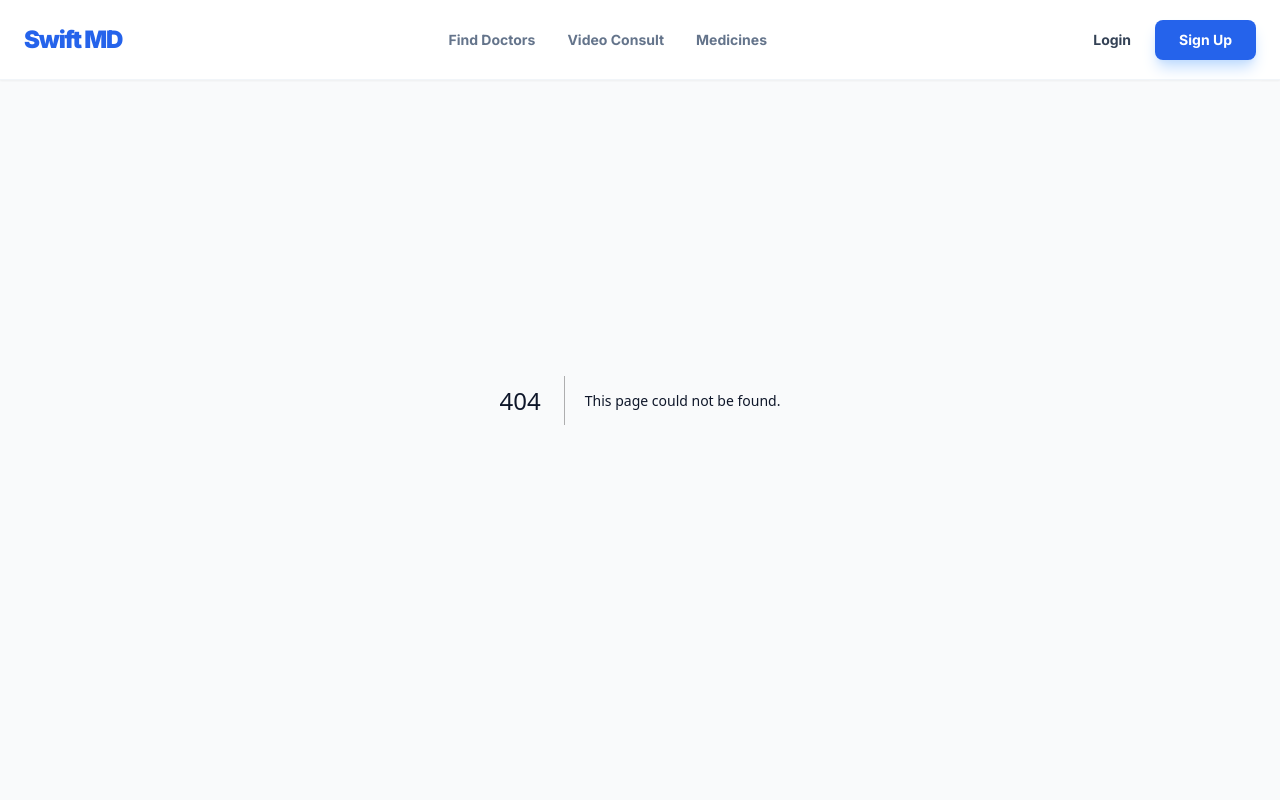
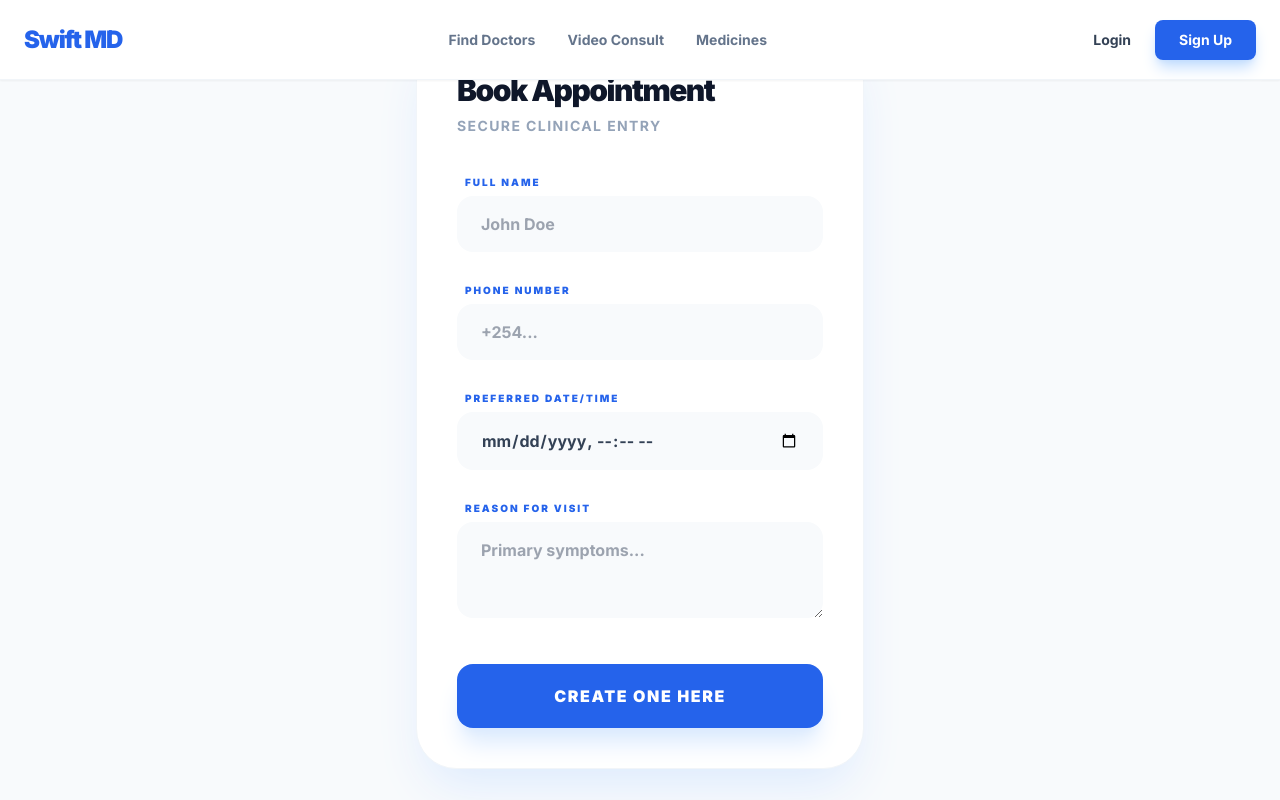
Before and after one commit to mugwe88-ops/MedicareAI, a Next.js app in the folder frontend/: page /appointments in a window 1280 px wide. Before the commit this address had no page. Built offline with nearby package versions, Linux system fonts and the light colour scheme.

Commit message:
update appointments/page.tsx

```diff
--- /dev/null
+++ b/frontend/app/appointments/page.tsx
@@ -0,0 +1,94 @@
+"use client";
+import { useState } from "react";
+import { useRouter } from "next/navigation";
+
+export default function BookAppointment() {
+  const router = useRouter();
+  const [formData, setFormData] = useState({
+    patient_name: "",
+    phone: "",
+    appointment_time: "",
+    reason: ""
+  });
+
+  const handleSubmit = async (e: React.FormEvent) => {
+    e.preventDefault();
+    console.log("Submitting to Render...", formData);
+
+    try {
+      const res = await fetch("https://medicareai-1.onrender.com/api/appointments", {
+        method: "POST",
+        headers: { "Content-Type": "application/json" },
+        body: JSON.stringify(formData),
+      });
+
+      if (res.ok) {
+        alert("Success! Your appointment is secured.");
+        router.push("/doctor/dashboard");
+      } else {
+        alert("Submission failed. Please check the clinical logs.");
+      }
+    } catch (err) {
+      console.error("Connection Error:", err);
+      alert("Could not reach the server.");
+    }
+  };
+
+  return (
+    <div className="min-h-screen bg-slate-50 flex items-center justify-center p-6">
+      <div className="max-w-md w-full bg-white rounded-[2.5rem] shadow-2xl shadow-blue-100 p-10 border border-slate-100">
+        <h2 className="text-3xl font-black text-slate-900 tracking-tighter mb-2">Book Appointment</h2>
+        <p className="text-slate-400 font-bold text-sm uppercase tracking-widest mb-8">Secure Clinical Entry</p>
+
+        <form onSubmit={handleSubmit} className="flex flex-col gap-6">
+          <div>
+            <label className="text-[10px] font-black uppercase tracking-[0.2em] text-blue-600 ml-2">Full Name</label>
+            <input
+              required
+              className="w-full mt-1 px-6 py-4 bg-slate-50 border-none rounded-2xl font-bold text-slate-700 focus:ring-2 focus:ring-blue-500 transition-all"
+              placeholder="John Doe"
+              onChange={(e) => setFormData({...formData, patient_name: e.target.value})}
+            />
+          </div>
+
+          <div>
+            <label className="text-[10px] font-black uppercase tracking-[0.2em] text-blue-600 ml-2">Phone Number</label>
+            <input
+              required
+              className="w-full mt-1 px-6 py-4 bg-slate-50 border-none rounded-2xl font-bold text-slate-700 focus:ring-2 focus:ring-blue-500 transition-all"
+              placeholder="+254..."
+              onChange={(e) => setFormData({...formData, phone: e.target.value})}
+            />
+          </div>
+
+          <div>
+            <label className="text-[10px] font-black uppercase tracking-[0.2em] text-blue-600 ml-2">Preferred Date/Time</label>
+            <input
+              required
+              type="datetime-local"
+              className="w-full mt-1 px-6 py-4 bg-slate-50 border-none rounded-2xl font-bold text-slate-700 focus:ring-2 focus:ring-blue-500 transition-all"
+              onChange={(e) => setFormData({...formData, appointment_time: e.target.value})}
+            />
+          </div>
+
+          <div>
+            <label className="text-[10px] font-black uppercase tracking-[0.2em] text-blue-600 ml-2">Reason for Visit</label>
+            <textarea
+              required
+              className="w-full mt-1 px-6 py-4 bg-slate-50 border-none rounded-2xl font-bold text-slate-700 focus:ring-2 focus:ring-blue-500 transition-all h-24"
+              placeholder="Primary symptoms..."
+              onChange={(e) => setFormData({...formData, reason: e.target.value})}
+            />
+          </div>
+
+          <button
+            type="submit"
+            className="w-full py-5 bg-blue-600 text-white rounded-2xl font-black uppercase tracking-widest shadow-xl shadow-blue-100 hover:bg-blue-700 transition-all active:scale-95 mt-4"
+          >
+            Create one here
+          </button>
+        </form>
+      </div>
+    </div>
+  );
+}
```
